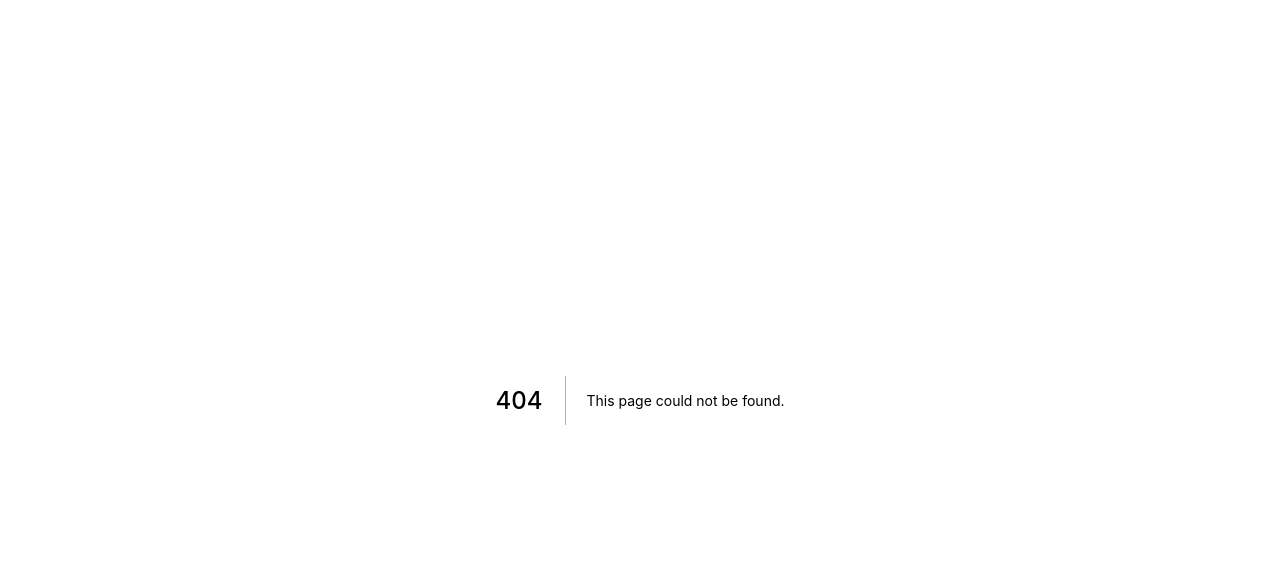
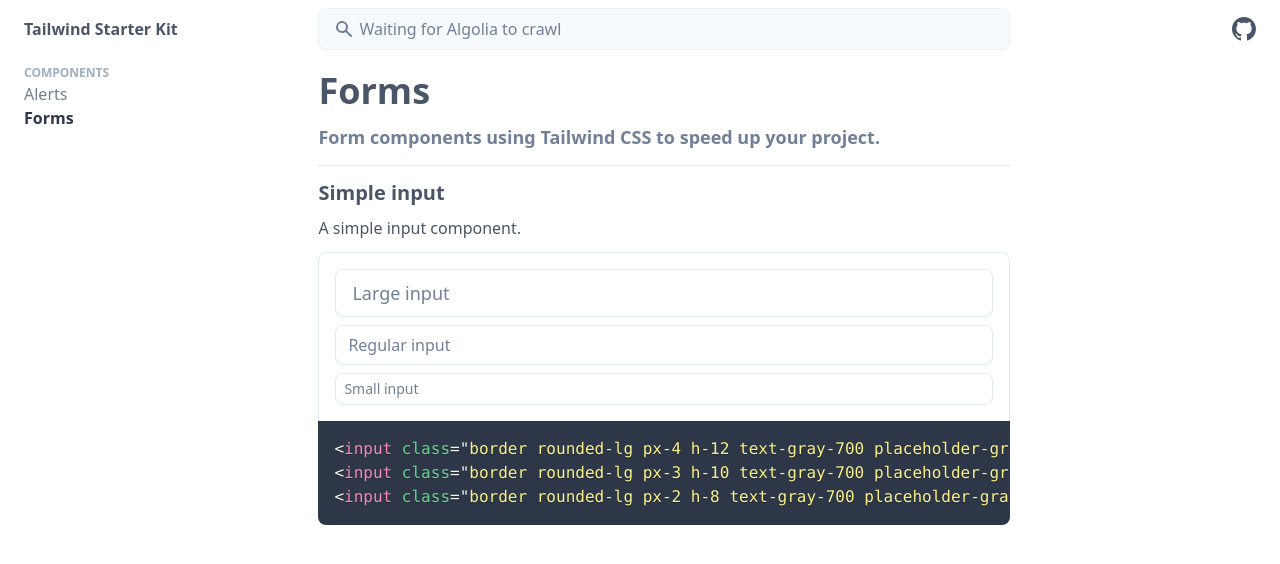
Before and after one commit to estevanmaito/tailwind-starter-kit, a Next.js app: page /docs/forms in a window 1280 px wide. Before the commit this address had no page. Shown: the top 564 px of the page. Built offline with nearby package versions, Linux system fonts and the light colour scheme.

Commit message:
add forms

```diff
--- /dev/null
+++ b/pages/docs/forms.jsx
@@ -0,0 +1,32 @@
+import React from 'react'
+import Layout from '../../containers/Layout'
+import H2 from '../../components/Headings/H2'
+import H4 from '../../components/Headings/H4'
+import Lead from '../../components/Text/Lead'
+import P from '../../components/Text/P'
+import CodeCard from '../../components/CodeCard'
+import ExampleSection from '../../components/ExampleSection'
+
+const simpleInputCode = `
+<input class="border rounded-lg px-4 h-12 text-gray-700 placeholder-gray-600 text-lg w-full focus:shadow-outline mb-2" type="text" placeholder="Large input">
+<input class="border rounded-lg px-3 h-10 text-gray-700 placeholder-gray-600 text-base w-full focus:shadow-outline mb-2" type="text" placeholder="Regular input">
+<input class="border rounded-lg px-2 h-8 text-gray-700 placeholder-gray-600 text-sm focus:shadow-outline w-full" type="text" placeholder="Small input">
+`
+
+function Forms() {
+  return (
+    <Layout>
+      <H2>Forms</H2>
+      <Lead>Form components using Tailwind CSS to speed up your project.</Lead>
+      <hr className="mb-3" />
+
+      <ExampleSection id="simple">
+        <H4>Simple input</H4>
+        <P>A simple input component.</P>
+        <CodeCard lang="html" code={simpleInputCode} />
+      </ExampleSection>
+    </Layout>
+  )
+}
+
+export default Forms
--- a/routes.js
+++ b/routes.js
@@ -3,4 +3,8 @@
     title: 'Alerts',
     url: '/docs/alerts',
   },
+  {
+    title: 'Forms',
+    url: '/docs/forms',
+  },
 ]
```
